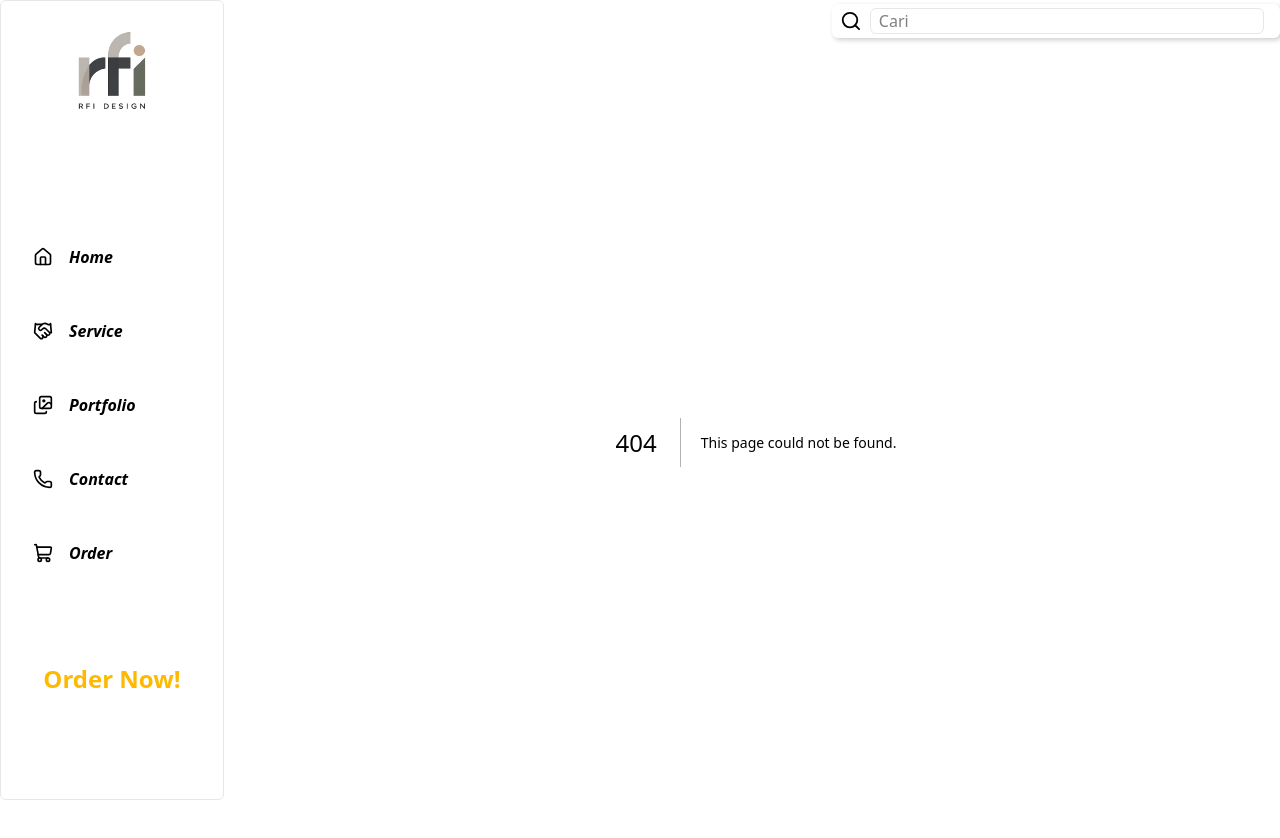
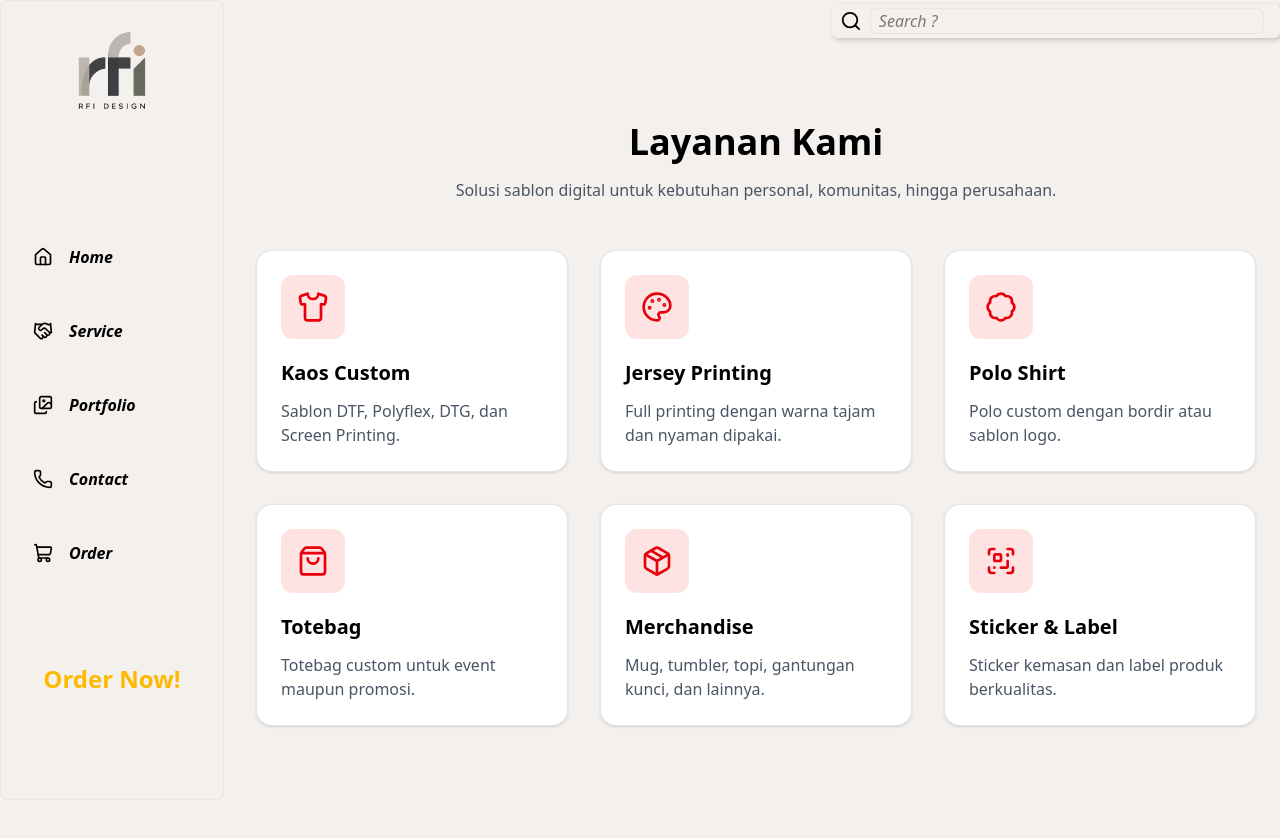
Before and after one commit to rfiwahyu63/website-sablon-v2, a Next.js app: page /service in a window 1280 px wide. Before the commit this address had no page. Shown: the top 838 px of the page. After the commit the page ends 806 px from the top, so only its background shows below. Built offline with nearby package versions, Linux system fonts and the light colour scheme.

Commit message:
Menambahkan Service page

```diff
--- a/src/app/component/searchBar/searchBar.js
+++ b/src/app/component/searchBar/searchBar.js
@@ -14,8 +14,8 @@ export default function SearchBar (){
       <input
       value={keyword}
       onChange={(e) => setKeyword (e.target.value)}
-      placeholder="Cari"
-      className="w-full border border-gray-200 rounded-md cursor-text px-2 mx-2 outline-none"
+      placeholder="Search ?"
+      className="w-full border italic border-gray-200 rounded-md cursor-text px-2 mx-2 outline-none"
       >
       </input>
 
--- /dev/null
+++ b/src/app/service/componentService/serviceCard.jsx
@@ -0,0 +1,21 @@
+export default function ServiceCard({
+  title,
+  description,
+  icon: Icon,
+}) {
+  return (
+    <div className="group rounded-2xl border border-gray-200 bg-white p-6 shadow-sm transition-all duration-300 hover:-translate-y-2 hover:shadow-xl">
+      <div className="mb-5 inline-flex rounded-xl bg-red-100 p-4 text-red-600">
+        <Icon size={32} />
+      </div>
+
+      <h3 className="mb-3 text-xl font-bold">
+        {title}
+      </h3>
+
+      <p className="text-gray-600">
+        {description}
+      </p>
+    </div>
+  );
+}
--- /dev/null
+++ b/src/app/service/componentService/serviceGrid.jsx
@@ -0,0 +1,34 @@
+import ServiceCard from "./serviceCard";
+import { services } from "../data";
+
+export default function ServiceGrid() {
+  return (
+    <section className="py-20">
+      <div className="mx-auto max-w-7xl px-6">
+
+        <div className="mb-12 text-center">
+          <h2 className="text-4xl font-bold">
+            Layanan Kami
+          </h2>
+
+          <p className="mt-4 text-gray-600">
+            Solusi sablon digital untuk kebutuhan personal,
+            komunitas, hingga perusahaan.
+          </p>
+        </div>
+
+        <div className="grid gap-8 sm:grid-cols-2 lg:grid-cols-3">
+          {services.map((service) => (
+            <ServiceCard
+              key={service.id}
+              title={service.title}
+              description={service.description}
+              icon={service.icon}
+            />
+          ))}
+        </div>
+
+      </div>
+    </section>
+  );
+}
--- /dev/null
+++ b/src/app/service/data.js
@@ -0,0 +1,47 @@
+import {
+  Shirt,
+  ScanQrCode,
+  ShoppingBag,
+  Badge,
+  Package,
+  Palette,
+} from "lucide-react";
+
+export const services = [
+  {
+    id: 1,
+    title: "Kaos Custom",
+    description: "Sablon DTF, Polyflex, DTG, dan Screen Printing.",
+    icon: Shirt,
+  },
+  {
+    id: 2,
+    title: "Jersey Printing",
+    description: "Full printing dengan warna tajam dan nyaman dipakai.",
+    icon: Palette,
+  },
+  {
+    id: 3,
+    title: "Polo Shirt",
+    description: "Polo custom dengan bordir atau sablon logo.",
+    icon: Badge,
+  },
+  {
+    id: 4,
+    title: "Totebag",
+    description: "Totebag custom untuk event maupun promosi.",
+    icon: ShoppingBag,
+  },
+  {
+    id: 5,
+    title: "Merchandise",
+    description: "Mug, tumbler, topi, gantungan kunci, dan lainnya.",
+    icon: Package,
+  },
+  {
+    id: 6,
+    title: "Sticker & Label",
+    description: "Sticker kemasan dan label produk berkualitas.",
+    icon: ScanQrCode,
+  },
+];
--- /dev/null
+++ b/src/app/service/page.js
@@ -0,0 +1,9 @@
+import ServiceGrid from "./componentService/serviceGrid";
+
+export default function ServicePage() {
+  return (
+    <>
+      <ServiceGrid />
+    </>
+  );
+}
```
Also changed, not shown: src/app/page.js (line endings or trailing spaces).
